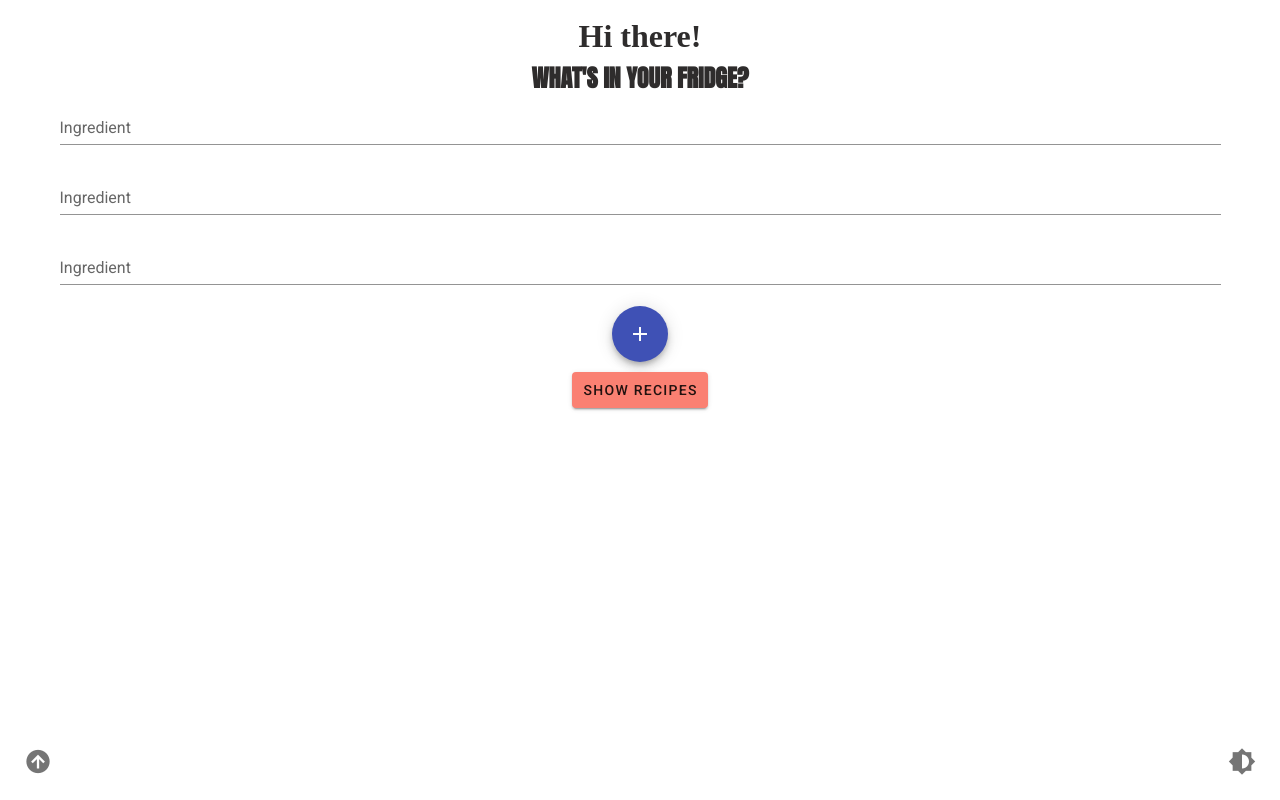
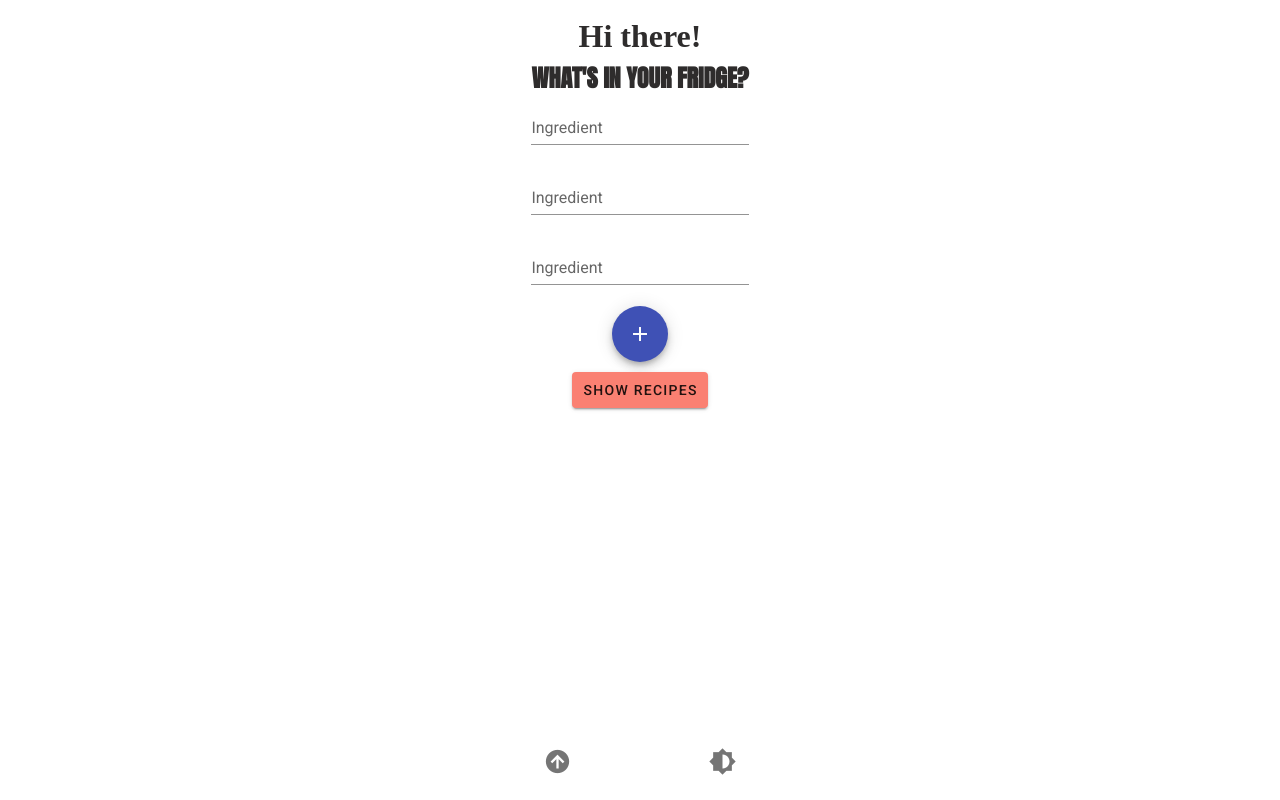
Before and after one commit to Vivi-Vo/recipe-vue, a Vue app: page / in a window 1280 px wide. Built offline with nearby package versions, Linux system fonts and the light colour scheme; a web font is replaced by a local one.

Commit message:
Fix layout

```diff
--- a/src/components/Home.vue
+++ b/src/components/Home.vue
@@ -94,6 +94,11 @@ export default {
 #home {
   color: rgb(46, 44, 44);
   font-family: roboto;
+  min-height: 100vh;
+  width: 100vw;
+  justify-content: center;
+  align-items: center;
+  flex-direction: column;
 }
 #showRecipe {
   background-color: salmon;
--- a/src/components/RecipeCard.vue
+++ b/src/components/RecipeCard.vue
@@ -1,11 +1,15 @@
 <template>
-  <v-row justify="center">
-    <v-col v-for="dish in dishes" :key="dish.id" cols="12">
-      <v-card class="d-flex flex-no-wrap justify-space-between">
-            <v-img
-              :src="dish.image"
-              @click.stop="dialog=true;getRecipeIngredients(dish.id);selectedDish=dish"
-            />
+  <v-row justify="center" alignment="center">
+    <v-col v-for="dish in dishes" :key="dish.id" cols="6">
+      <v-card>
+        <div class="flex flex-no-wrap justify-space-between">
+          <v-img
+            :src="dish.image"
+            gradient="to bottom, rgba(0,0,0,.1), rgba(0,0,0,.5)"
+            @click.stop="dialog=true;getRecipeIngredients(dish.id);selectedDish=dish"
+          />
+          <v-card-title v-text="dish.title"></v-card-title>
+        </div>
       </v-card>
     </v-col>
 
```
